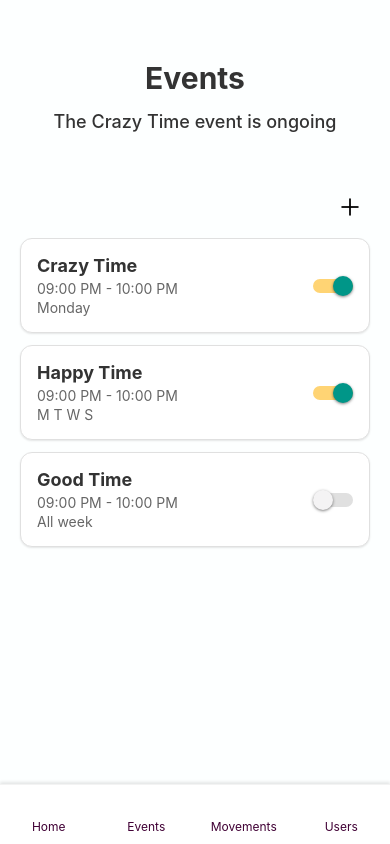
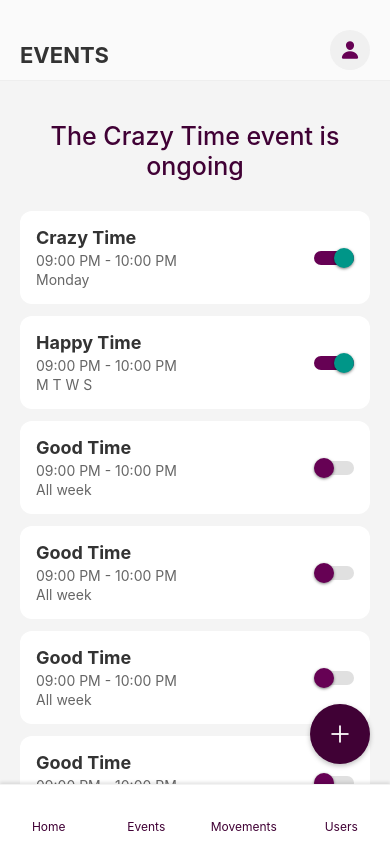
Before and after one commit to AlanMedina53232/Malbouche, a React Native app: screen /Events in a window 390 px wide. Built offline with nearby package versions, Linux system fonts and the light colour scheme; some icons are missing.

Commit message:
Disenioooo

```diff
--- a/principals/restricted/eventsScreen.js
+++ b/principals/restricted/eventsScreen.js
@@ -1,18 +1,25 @@
 "use client"
 
 import { useState, useContext } from "react"
-import { View, Text, StyleSheet, FlatList, TouchableOpacity, Switch, Alert } from "react-native"
+import { View, Text, StyleSheet, FlatList, TouchableOpacity, Switch, Alert, SafeAreaView } from "react-native"
 import { useNavigation } from "@react-navigation/native"
 import { EventContext } from "../../context/eventContext"
 import { Ionicons } from "@expo/vector-icons"
 import NavigationBar from "../../components/NavigationBar"
 import EditEventModal from "./editEventModal"
 
+
 const EventsScreen = () => {
   const navigation = useNavigation()
   const { events, setEvents } = useContext(EventContext)
   const [editModalVisible, setEditModalVisible] = useState(false)
   const [selectedEvent, setSelectedEvent] = useState(null)
+
+   const currentUser = {
+    id: 1,
+    name: 'Almendro Isaac Medina Ramírez',
+    email: 'AlmIsaMedRam@gmail.com'
+  };
 
   // Sample events data matching the mockup
   const [localEvents, setLocalEvents] = useState([
@@ -52,6 +59,42 @@ const EventsScreen = () => {
         { type: "Right", speed: "55", time: "18" },
       ],
     },
+    {
+      id: 4,
+      name: "Good Time",
+      startTime: "09:00 PM",
+      endTime: "10:00 PM",
+      days: ["All week"],
+      enabled: false,
+      movements: [
+        { type: "Left", speed: "40", time: "12" },
+        { type: "Right", speed: "55", time: "18" },
+      ],
+    },
+    {
+      id: 5,
+      name: "Good Time",
+      startTime: "09:00 PM",
+      endTime: "10:00 PM",
+      days: ["All week"],
+      enabled: false,
+      movements: [
+        { type: "Left", speed: "40", time: "12" },
+        { type: "Right", speed: "55", time: "18" },
+      ],
+    },
+    {
+      id: 6,
+      name: "Good Time",
+      startTime: "09:00 PM",
+      endTime: "10:00 PM",
+      days: ["All week"],
+      enabled: false,
+      movements: [
+        { type: "Left", speed: "40", time: "12" },
+        { type: "Right", speed: "55", time: "18" },
+      ],
+    },
   ])
 
   const toggleEventStatus = (eventId) => {
@@ -60,7 +103,7 @@ const EventsScreen = () => {
     )
   }
 
-  const handleLongPress = (event) => {
+  const handlePress = (event) => {
     setSelectedEvent(event)
     setEditModalVisible(true)
   }
@@ -94,7 +137,7 @@ const EventsScreen = () => {
   const renderItem = ({ item }) => (
     <TouchableOpacity
       style={styles.eventCard}
-      onLongPress={() => handleLongPress(item)}
+      onPress={() => handlePress(item)}
       delayLongPress={500}
       activeOpacity={0.7}
     >
@@ -109,8 +152,8 @@ const EventsScreen = () => {
         <Switch
           value={item.enabled}
           onValueChange={() => toggleEventStatus(item.id)}
-          trackColor={{ false: "#e0e0e0", true: "#ffd474" }}
-          thumbColor={item.enabled ? "#ffffff" : "#f4f3f4"}
+          trackColor={{ false: "#e0e0e0", true: "#660154" }}
+          thumbColor={item.enabled ? "#ffffff" : "#660154"}
           ios_backgroundColor="#e0e0e0"
         />
       </View>
@@ -118,32 +161,42 @@ const EventsScreen = () => {
   )
 ////
 return (
+  <SafeAreaView style={styles.safeArea}>
     <View style={styles.container}>
       <View style={styles.header}>
-
+        <View style={styles.titleContainer}>
+          <Text style={styles.title}>EVENTS</Text>
         </View>
-      <View style={styles.titleContainer}>
-        <Text style={styles.title}>Events</Text>
+        <TouchableOpacity
+          style={styles.profileButton}
+          onPress={() => navigation.navigate('UserDetail', { user: currentUser })}
+        >
+          <View style={styles.avatarSmall}>
+            <Ionicons name="person" size={20} color="#660154" />
           </View>
-
-      <Text style={styles.subtitle}>{getOngoingEvent()}</Text>
-
-      <View style={styles.plus}>
-        <TouchableOpacity onPress={() => navigation.navigate("NewEventScreen")}>
-          <Ionicons name="add" size={28} color="black" />
         </TouchableOpacity>
       </View>
 
-      <View style={styles.eventContainer}>
       <FlatList
         data={localEvents}
         renderItem={renderItem}
         keyExtractor={(item) => item.id.toString()}
+        ListHeaderComponent={
+          <>
+            <Text style={styles.subtitle}>{getOngoingEvent()}</Text>
+          </>
+        }
         contentContainerStyle={styles.eventsList}
+        style={styles.eventContainer}
         showsVerticalScrollIndicator={false}
       />
-      </View>
 
+      <TouchableOpacity
+        style={styles.fab}
+        onPress={() => navigation.navigate("NewEventScreen")}
+      >
+        <Ionicons name="add" size={28} color="white" />
+      </TouchableOpacity>
 
       <EditEventModal
         visible={editModalVisible}
@@ -155,52 +208,65 @@ const EventsScreen = () => {
         onUpdate={handleUpdateEvent}
         onDelete={handleDeleteEvent}
       />
-
       <NavigationBar />
     </View>
+  </SafeAreaView>
 )
 }
 
 const styles = StyleSheet.create({
 container: {
     flex: 1,
-    backgroundColor: "#fdffff"
+    backgroundColor: "#f4f4f4",
+  },
+  safeArea: {
+    flex: 1,
+    backgroundColor: "#f4f4f4",
   },
   header: {
+    flexDirection: 'row',
+    justifyContent: 'space-between',
+    alignItems: 'center',
+    paddingHorizontal: 20,
+    paddingTop: 30,
+    backgroundColor: "#FAFAFA",
+    borderBottomWidth: 1,
+    borderBottomColor: "#eee",
+    zIndex: 100,
+  },
 
-    flexDirection: "row",
-    justifyContent: "space-between",
-    alignItems: "center",
-    paddingHorizontal: 20,
-    paddingTop: 45,
+  profileButton: {
+    marginLeft: 10,
+    marginBottom: 10,
+  },
+  avatarSmall: {
+    width: 40,
+    height: 40,
+    borderRadius: 20,
+    backgroundColor: '#f0f0f0',
+    justifyContent: 'center',
+    alignItems: 'center',
   },
   titleContainer: {
-    flexDirection: "row",
-    justifyContent: "center",
-    alignItems: "center",
-    paddingVertical: 15,
-    position: "relative",
-
+    flex: 1,
   },
   title: {
-    fontSize: 30,
-    fontWeight: "bold",
-    flex: 1,
-    textAlign: "center",
-    marginHorizontal: 20,
+    fontSize: 22,
+    fontWeight: "700",
     color: "#333",
   },
   subtitle: {
-    fontSize: 18,
+    fontSize: 25,
     fontWeight: "500",
     textAlign: "center",
-    marginBottom: 20,
+    marginTop: 30,
+    marginBottom: 30,
     paddingHorizontal: 20,
-    color: "#333",
+    color: "#400135",
   },
   eventsList: {
     paddingHorizontal: 20,
-    paddingBottom: 100,
+    paddingBottom: 110,
   },
   plus: {
     paddingTop: 40,
@@ -208,15 +274,15 @@ const styles = StyleSheet.create({
     alignItems: "flex-end",
   },
   eventContainer:{
-    paddingTop: 15,
+    paddingTop: 10,
   },
   eventCard: {
     backgroundColor: "#fff",
     borderRadius: 12,
     padding: 16,
     marginBottom: 12,
-    borderWidth: 1,
-    borderColor: "#e0e0e0",
+   /*     borderWidth: 0.5,
+    borderColor: ",rgba(204, 204, 204, 0.3)",
     shadowColor: "#000",
     shadowOffset: {
       width: 0,
@@ -224,7 +290,7 @@ const styles = StyleSheet.create({
     },
     shadowOpacity: 0.1,
     shadowRadius: 2,
-    elevation: 2,
+    elevation: 2, */
   },
   eventHeader: {
     flexDirection: "row",
@@ -249,6 +315,23 @@ const styles = StyleSheet.create({
     fontSize: 14,
     color: "#666",
   },
+  fab: {
+    position: "absolute",
+    right: 20,
+    bottom: 80, // Ajusta según la altura de tu NavigationBar
+    backgroundColor: "#400135", // Color que coincide con tu tema
+    width: 60,
+    height: 60,
+    borderRadius: 30,
+    justifyContent: "center",
+    alignItems: "center",
+    elevation: 5,
+    shadowColor: "#000",
+    shadowOffset: { width: 0, height: 2 },
+    shadowOpacity: 0.25,
+    shadowRadius: 5,
+    zIndex: 10, // Asegura que esté por encima de otros elementos
+  },
 })
 
 export default EventsScreen
--- a/principals/restricted/main.js
+++ b/principals/restricted/main.js
@@ -45,6 +45,7 @@ const MainRest = ({ navigation }) => {
   };
 
   return (
+
     <SafeAreaView style={styles.safeArea}>
       <View style={styles.header}>
         <View style={styles.titleContainer}>
@@ -59,6 +60,7 @@ const MainRest = ({ navigation }) => {
           </View>
         </TouchableOpacity>
       </View>
+
       <View style={styles.container}>
         <ScrollView
           contentContainerStyle={styles.scrollContainer}
@@ -129,18 +131,18 @@ const MainRest = ({ navigation }) => {
 const styles = StyleSheet.create({
   container: {
     flex: 1,
-    backgroundColor: "#FAFAFA",
+    backgroundColor: "#f4f4f4",
   },
   safeArea: {
     flex: 1,
-    backgroundColor: "#fdffff",
+    backgroundColor: "#f4f4f4",
   },
   header: {
     flexDirection: 'row',
     justifyContent: 'space-between', // Título a la izquierda, botón a la derecha
     alignItems: 'center',
     paddingHorizontal: 20,
-    paddingTop: 35, // Espacio superior para el header
+    paddingTop: 30, // Espacio superior para el header
     backgroundColor: "#FAFAFA", // Mismo color que el fondo
     borderBottomWidth: 1, // Opcional: línea divisoria
     borderBottomColor: "#eee",
@@ -199,16 +201,16 @@ const styles = StyleSheet.create({
   buttonRow: {
     flexDirection: "row",
     justifyContent: "space-between",
-    marginBottom: 15,
+    marginBottom: 18,
     paddingHorizontal: 45,
     gap: 18,
     zIndex: 0,
   },
-    button: {
+  button: {
     backgroundColor: "#fff",
     flex: 1,
     borderRadius: 30,
-    paddingVertical: 15,
+    paddingVertical: 16,
     justifyContent: "center",
     alignItems: "center",
     minWidth: 100,
@@ -235,7 +237,7 @@ const styles = StyleSheet.create({
     borderRadius: 20,
     borderWidth: 1,
     borderColor: "#fff",
-    marginTop: 20,
+    marginTop: 45,
     elevation: 2,
     overflow: "hidden",
 
@@ -251,23 +253,9 @@ const styles = StyleSheet.create({
     height: 30,
     alignSelf: "center",
   },
-  turnOnButton: {
-    width: "85%",
-    backgroundColor: "#660154",
-    marginTop: 35,
-    paddingVertical: 10,
-    borderRadius: 15,
-    alignItems: "center",
-    alignSelf: "center",
-  },
-  turnOnText: {
-    color: "#fff",
-    fontWeight: "600",
-    fontSize: 16,
-  },
   scrollContainer: {
     flexGrow: 1,
-    paddingBottom: 100, // Espacio para el NavigationBar
+    paddingBottom: 80, // Espacio para el NavigationBar
   },
 
 });
--- a/principals/restricted/movementsScreen.js
+++ b/principals/restricted/movementsScreen.js
@@ -1,9 +1,15 @@
 "use client"
 import { useState, useEffect } from "react"
-import { View, Text, StyleSheet, FlatList, TouchableOpacity, Platform } from "react-native"
+import { View, Text, StyleSheet, FlatList, TouchableOpacity, SafeAreaView,Platform } from "react-native"
 import { Ionicons } from "@expo/vector-icons"
 import NavigationBar from "../../components/NavigationBar"
 import { useSafeAreaInsets } from "react-native-safe-area-context"
+
+  const currentUser = {
+    id: 1,
+    name: 'Almendro Isaac Medina Ramírez',
+    email: 'AlmIsaMedRam@gmail.com'
+  };
 
 const MovementsScreen = ({ navigation }) => {
   const insets = useSafeAreaInsets()
@@ -53,71 +59,113 @@ const MovementsScreen = ({ navigation }) => {
   )
 
   return (
-    <View style={[
-      styles.container,
-      { paddingTop: insets.top }
-    ]}>
-      <View style={styles.header}>
-
-        <Text style={styles.title}>Movements</Text>
-      </View>
+    <SafeAreaView style={styles.safeArea}>
+      <View style={styles.container}>
+       <View style={styles.header}>
+         <View style={styles.titleContainer}>
+           <Text style={styles.title}>MOVEMENTS</Text>
+         </View>
+         <TouchableOpacity
+           style={styles.profileButton}
+           onPress={() => navigation.navigate('UserDetail', { user: currentUser })}
+         >
+           <View style={styles.avatarSmall}>
+             <Ionicons name="person" size={20} color="#660154" />
+           </View>
+         </TouchableOpacity>
+       </View>
 
       <FlatList
         data={movements}
         renderItem={renderItem}
         keyExtractor={(item) => item.id}
+        ListHeaderComponent={
+          <Text style={styles.subtitle}>Create a new movement...</Text>
+        }
         contentContainerStyle={[
           styles.list,
           { paddingBottom: insets.bottom + 100 }
         ]}
+
       />
 
       <TouchableOpacity
-        style={[
-          styles.fab,
-          {
-            bottom: insets.bottom + 70,
-            right: 24 + insets.right
-          }
-        ]}
+        style={styles.fab}
         onPress={handleCreateMovement}
       >
-        <Ionicons name="add" size={28} color="#fff" />
+        <Ionicons name="add" size={28} color="white" />
       </TouchableOpacity>
 
       <NavigationBar />
     </View>
+    </SafeAreaView>
+
   )
 }
 
 const styles = StyleSheet.create({
   container: {
     flex: 1,
-    backgroundColor: "#fff",
-    position: 'relative',
+    backgroundColor: "#f4f4f4",
+  },
+  safeArea: {
+    flex: 1,
+    backgroundColor: "#f4f4f4",
   },
   header: {
-    flexDirection: "row",
-    alignItems: "center",
+    flexDirection: 'row',
+    justifyContent: 'space-between',
+    alignItems: 'center',
     paddingHorizontal: 20,
-    paddingTop: Platform.OS === 'ios' ? 20 : 16,
-    paddingBottom: 20,
+    paddingTop: 30,
+    backgroundColor: "#FAFAFA",
+    borderBottomWidth: 1,
+    borderBottomColor: "#eee",
+    zIndex: 100,
+  },
+
+  profileButton: {
+    marginLeft: 10,
+    marginBottom: 10,
+  },
+    avatarSmall: {
+    width: 40,
+    height: 40,
+    borderRadius: 20,
+    backgroundColor: '#f0f0f0',
+    justifyContent: 'center',
+    alignItems: 'center',
+  },
+  titleContainer: {
+    flex: 1,
   },
   title: {
     fontSize: 22,
-    fontWeight: "bold",
-    marginLeft: 20,
+    fontWeight: "700",
+    color: "#333",
+  },
+  subtitle: {
+    fontSize: 25,
+    fontWeight: "500",
+    textAlign: "center",
+    marginTop: 10,
+    marginBottom: 30,
+    paddingHorizontal: 20,
+    color: "#400135",
   },
   list: {
+    paddingTop: 20,
+    flexGrow: 1,
     paddingHorizontal: 20,
+    paddingBottom: 110,
   },
   item: {
     backgroundColor: "#fff",
     borderRadius: 12,
     padding: 16,
     marginBottom: 12,
-    borderWidth: 1,
-    borderColor: "#e0e0e0",
+/*     borderWidth: 0.5,
+    borderColor: ",rgba(204, 204, 204, 0.3)",
     shadowColor: "#000",
     shadowOffset: {
       width: 0,
@@ -125,7 +173,7 @@ const styles = StyleSheet.create({
     },
     shadowOpacity: 0.1,
     shadowRadius: 2,
-    elevation: 2,
+    elevation: 2, */
 
   },
   itemText: {
@@ -142,20 +190,20 @@ const styles = StyleSheet.create({
   },
   fab: {
     position: "absolute",
-    backgroundColor: "#333",
+    right: 20,
+    bottom: 80, // Ajusta según la altura de tu NavigationBar
+    backgroundColor: "#400135", // Color que coincide con tu tema
+    width: 60,
+    height: 60,
     borderRadius: 30,
-    width: 56,
-    height: 56,
     justifyContent: "center",
     alignItems: "center",
     elevation: 5,
     shadowColor: "#000",
-    shadowOffset: {
-      width: 0,
-      height: 2,
-    },
+    shadowOffset: { width: 0, height: 2 },
     shadowOpacity: 0.25,
-    shadowRadius: 4,
+    shadowRadius: 5,
+    zIndex: 10, // Asegura que esté por encima de otros elementos
   },
 })
 
--- a/principals/restricted/usersScreen.js
+++ b/principals/restricted/usersScreen.js
@@ -1,7 +1,7 @@
 "use client"
 
 import { useState } from "react"
-import { View, Text, StyleSheet, TouchableOpacity, ScrollView, Modal, TextInput } from "react-native"
+import { View, Text, StyleSheet, TouchableOpacity, Modal, TextInput, FlatList, SafeAreaView } from "react-native"
 import { Ionicons } from "@expo/vector-icons"
 import NavigationBar from "../../components/NavigationBar"
 
@@ -10,22 +10,33 @@ const UsersScreen = ({ navigation }) => {
   const [modalVisible, setModalVisible] = useState(false)
   const [editedName, setEditedName] = useState("")
   const [editedEmail, setEditedEmail] = useState("")
+  const [editedRol, setEditedRol] = useState("")
+
+    const currentUser = {
+    id: 1,
+    name: 'Almendro Isaac Medina Ramírez',
+    email: 'AlmIsaMedRam@gmail.com'
+  };
 
   const users = [
     {
       id: 1,
       name: "Almendro Isaac Medina Ramírez",
       email: "AlmIsaMedRam@gmail.com",
+      Rol: "Administrator",
+
     },
     {
       id: 2,
       name: "Pablo Jose Urbano",
       email: "PabloJU@gmail.com",
+      Rol: "VIP",
     },
     {
       id: 3,
       name: "Angela María Rus",
       email: "AngelaMR@gmail.com",
+      Rol: "VIP",
     },
   ]
 
@@ -33,6 +44,7 @@ const UsersScreen = ({ navigation }) => {
     setSelectedUser(user)
     setEditedName(user.name)
     setEditedEmail(user.email)
+    setEditedRol(user.Rol)
     setModalVisible(true)
   }
 
@@ -41,27 +53,55 @@ const UsersScreen = ({ navigation }) => {
     setModalVisible(false)
   }
 
+    const renderItem = ({ item }) => (
+    <TouchableOpacity
+      style={styles.userCard}
+      onPress={() => openUserModal(item)}
+    >
+      <View style={styles.avatar}>
+        <Ionicons name="person" size={24} color="#666" />
+      </View>
+      <View style={styles.userInfo}>
+        <Text style={styles.userName}>{item.name}</Text>
+        <Text style={styles.userEmail}>{item.email}</Text>
+        <Text style={styles.userRol}>{item.Rol}</Text>
+      </View>
+      <Ionicons name="create-outline" size={20} color="#666" />
+    </TouchableOpacity>
+  )
+
   return (
-    <View style={styles.container}>
+    <SafeAreaView style={styles.safeArea}>
+  <View style={styles.container}>
       <View style={styles.header}>
-        <Text style={styles.title}>USER MANAGEMENT</Text>
+        <View style={styles.titleContainer}>
+          <Text style={styles.title}>USERS</Text>
+        </View>
+        <TouchableOpacity
+          style={styles.profileButton}
+          onPress={() => navigation.navigate('UserDetail', { user: currentUser })}
+        >
+          <View style={styles.avatarSmall}>
+            <Ionicons name="person" size={20} color="#660154" />
+          </View>
+        </TouchableOpacity>
       </View>
 
-      <ScrollView style={styles.userList}>
-        {users.map((user) => (
-          <TouchableOpacity key={user.id} style={styles.userItem} onPress={() => openUserModal(user)}>
-            <View style={styles.avatar}>
-              <Ionicons name="person" size={24} color="#666" />
-            </View>
-            <View style={styles.userInfo}>
-              <Text style={styles.userName}>{user.name}</Text>
-              <Text style={styles.userEmail}>{user.email}</Text>
-            </View>
-            <Ionicons name="create-outline" size={20} color="#666" />
-          </TouchableOpacity>
-        ))}
-      </ScrollView>
+      <FlatList
+        data={users}
+        renderItem={renderItem}
+        keyExtractor={item => item.id.toString()}
+        contentContainerStyle={styles.listContent}
+        style={styles.listContainer}
+        showsVerticalScrollIndicator={false}
+      />
+      <TouchableOpacity
+        style={styles.fab}
+      >
+        <Ionicons name="add" size={28} color="white" />
+      </TouchableOpacity>
 
+      {/* MODAAAAAAAAAAAAAAAAL */}
       <Modal
         animationType="slide"
         transparent={true}
@@ -114,26 +154,51 @@ const UsersScreen = ({ navigation }) => {
 
       <NavigationBar />
     </View>
+    </SafeAreaView>
+
   )
 }
 
 const styles = StyleSheet.create({
   container: {
     flex: 1,
-    backgroundColor: "#ffffff",
+    backgroundColor: "#f4f4f4",
+  },
+  safeArea: {
+    flex: 1,
+    backgroundColor: "#f4f4f4",
   },
   header: {
-    flexDirection: "row",
-    alignItems: "center",
+    flexDirection: 'row',
+    justifyContent: 'space-between',
+    alignItems: 'center',
     paddingHorizontal: 20,
-    paddingTop: 60,
-    paddingBottom: 20,
-    backgroundColor: "#ffffff",
+    paddingTop: 30,
+    backgroundColor: "#FAFAFA",
+    borderBottomWidth: 1,
+    borderBottomColor: "#eee",
+    zIndex: 100,
+  },
+
+  profileButton: {
+    marginLeft: 10,
+    marginBottom: 10,
+  },
+    avatarSmall: {
+    width: 40,
+    height: 40,
+    borderRadius: 20,
+    backgroundColor: '#f0f0f0',
+    justifyContent: 'center',
+    alignItems: 'center',
+  },
+  titleContainer: {
+    flex: 1,
   },
   title: {
-    fontSize: 20,
-    fontWeight: "bold",
-    marginLeft: 20,
+    fontSize: 22,
+    fontWeight: "700",
+    color: "#333",
   },
   userList: {
     flex: 1,
@@ -155,17 +220,48 @@ const styles = StyleSheet.create({
     alignItems: "center",
     marginRight: 15,
   },
-  userInfo: {
+    listContainer: {
+    flex: 1,
+  },
+  listContent: {
+    paddingHorizontal: 15,
+    paddingBottom: 20,
+  },
+  userCard: {
+    flexDirection: "row",
+    alignItems: "center",
+    backgroundColor: "#fff",
+    borderRadius: 12,
+    padding: 15,
+    marginVertical: 8,
+    marginHorizontal: 5,
+ /*    shadowColor: "#000",
+    shadowOffset: {
+      width: 0,
+      height: 2,
+    },
+    shadowOpacity: 0.1,
+    shadowRadius: 4,
+    elevation: 2, */
+  },
+   userInfo: {
     flex: 1,
   },
   userName: {
     fontSize: 16,
-    color: "#333333",
+    fontWeight: "600",
+    color: "#333",
     marginBottom: 4,
   },
   userEmail: {
     fontSize: 14,
-    color: "#666666",
+    color: "#666",
+    marginBottom: 2,
+  },
+  userRol: {
+    fontSize: 14,
+    color: "#660154",
+    fontWeight: "500",
   },
   modalOverlay: {
     flex: 1,
@@ -245,6 +341,23 @@ const styles = StyleSheet.create({
     fontSize: 16,
     fontWeight: "600",
   },
+  fab: {
+    position: "absolute",
+    right: 20,
+    bottom: 80, // Ajusta según la altura de tu NavigationBar
+    backgroundColor: "#400135", // Color que coincide con tu tema
+    width: 60,
+    height: 60,
+    borderRadius: 30,
+    justifyContent: "center",
+    alignItems: "center",
+    elevation: 5,
+    shadowColor: "#000",
+    shadowOffset: { width: 0, height: 2 },
+    shadowOpacity: 0.25,
+    shadowRadius: 5,
+    zIndex: 10, // Asegura que esté por encima de otros elementos
+  },
 })
 
 export default UsersScreen
```
Also changed, not shown: principals/restricted/createUsers.js (added). Lines whose indentation alone changed are shown as unchanged.
